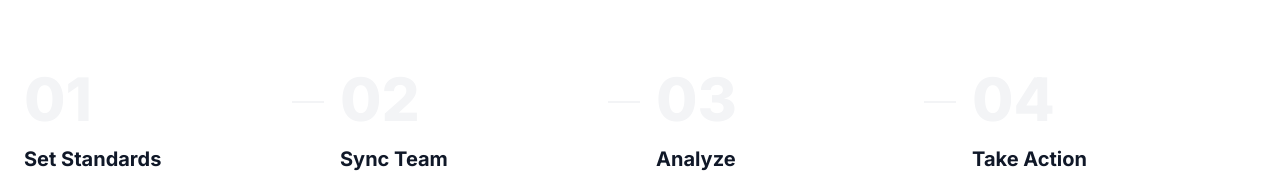
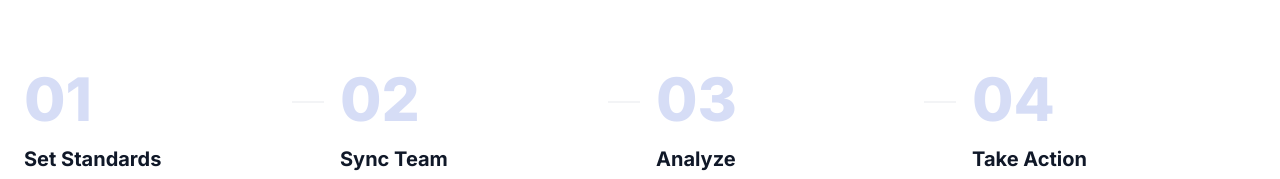
Before and after one commit to gabrielpablo-art/people-analyzer, a React (Vite) app: page / in a window 1280 px wide. Shown: the part 1676-1855 px from the top of the page. Built offline with nearby package versions, Linux system fonts and the light colour scheme.

Commit message:
style: Improve contrast of step numbers

```diff
--- a/src/pages/LandingPage.jsx
+++ b/src/pages/LandingPage.jsx
@@ -70,9 +70,9 @@ export default function LandingPage() {
                         <div className="absolute -inset-1 bg-gradient-to-r from-brand-blue to-purple-500 rounded-2xl blur opacity-20"></div>
                         <div className="relative rounded-2xl overflow-hidden shadow-2xl border border-gray-200 bg-white">
                             <img
-                                src="https://images.unsplash.com/photo-1551288049-bebda4e38f71?q=80&w=2670&auto=format&fit=crop"
+                                src="/assets/dashboard-preview.png"
                                 alt="Dashboard Preview"
-                                className="w-full h-auto object-cover opacity-90"
+                                className="w-full h-auto object-cover opacity-90 shadow-2xl rounded-2xl"
                             />
                             <div className="absolute inset-0 bg-gradient-to-t from-white/50 to-transparent flex items-center justify-center">
                                 <div className="bg-white/90 backdrop-blur shadow-darwin-lg border border-white/50 p-6 rounded-2xl max-w-sm text-left transform rotate-[-2deg] hover:rotate-0 transition-transform duration-500">
@@ -119,7 +119,7 @@ export default function LandingPage() {
                             { title: "Take Action", desc: "Generate coaching plans for 'Wrong Seat' issues.", step: "04" }
                         ].map((item, i) => (
                             <div key={i} className="relative group">
-                                <div className="text-6xl font-black text-gray-100 mb-4 group-hover:text-blue-50 transition-colors select-none">{item.step}</div>
+                                <div className="text-6xl font-black text-brand-blue/20 mb-4 group-hover:text-brand-blue/40 transition-colors select-none">{item.step}</div>
                                 <h3 className="text-xl font-bold text-gray-900 mb-2">{item.title}</h3>
                                 <p className="text-gray-500 leading-relaxed">{item.desc}</p>
                                 {i < 3 && <div className="hidden md:block absolute top-8 right-0 w-8 h-[2px] bg-gray-100 translate-x-1/2"></div>}
```
